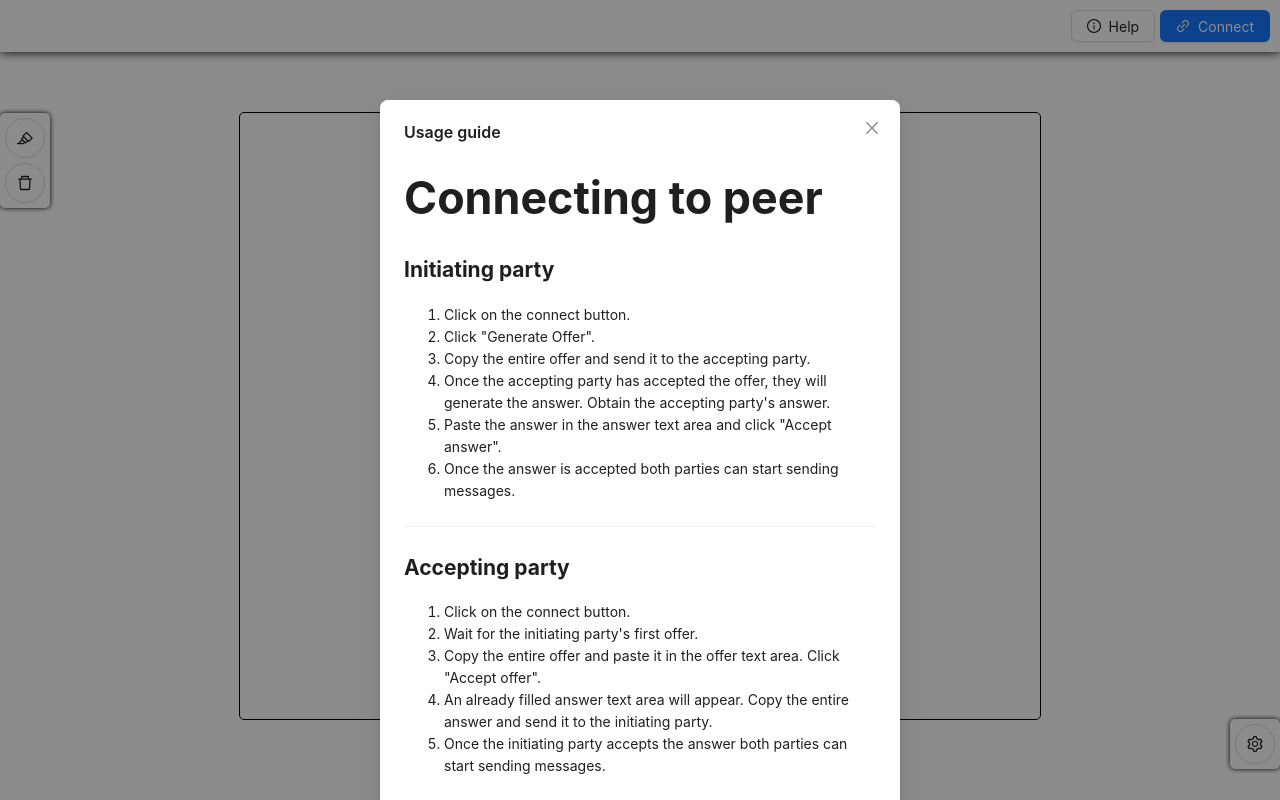
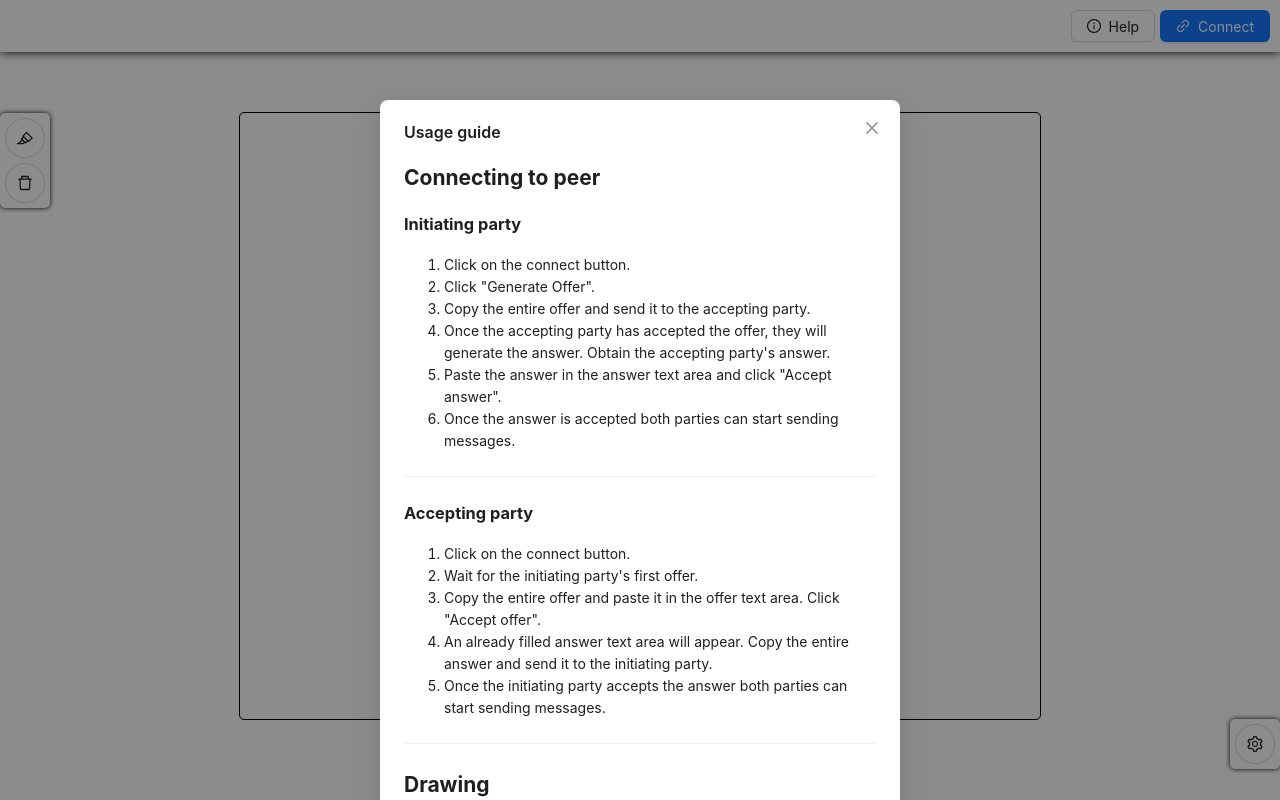
Before and after one commit to Chang-CH/draw2p, a React (Vite) app: page / in a window 1280 px wide. Both pictures are taken after a click on the button "Help". Built offline with nearby package versions, Linux system fonts and the light colour scheme.

Commit message:
add: drawing help guide

```diff
--- a/src/components/HelpDialog/index.tsx
+++ b/src/components/HelpDialog/index.tsx
@@ -1,4 +1,9 @@
-import { InfoCircleOutlined } from "@ant-design/icons";
+import {
+  DeleteOutlined,
+  HighlightOutlined,
+  InfoCircleOutlined,
+  SettingOutlined,
+} from "@ant-design/icons";
 import { Button, Divider, Modal } from "antd";
 import { useState } from "react";
 import "./styles.css";
@@ -20,8 +25,8 @@ const HelpDialog = () => {
         footer={null}
         onCancel={() => setHidden(true)}
       >
-        <h1>Connecting to peer</h1>
-        <h2>Initiating party</h2>
+        <h2>Connecting to peer</h2>
+        <h3>Initiating party</h3>
         <ol>
           <li>Click on the connect button.</li>
           <li>Click "Generate Offer".</li>
@@ -38,7 +43,7 @@ const HelpDialog = () => {
           </li>
         </ol>
         <Divider />
-        <h2>Accepting party</h2>
+        <h3>Accepting party</h3>
         <ol>
           <li>Click on the connect button.</li>
           <li>Wait for the initiating party's first offer.</li>
@@ -55,6 +60,33 @@ const HelpDialog = () => {
             sending messages.
           </li>
         </ol>
+        <Divider />
+        <h2>Drawing</h2>
+        <h3>Brushes</h3>
+        <p>Currently only 2 brushes are supported:</p>
+        <p>
+          Standard brush{" "}
+          <span>
+            <HighlightOutlined />
+          </span>
+          : click and drag to draw.
+        </p>
+        <p>
+          Eraser{" "}
+          <span>
+            <DeleteOutlined />
+          </span>
+          : Actually just a brush with white color and a thicker stroke. A
+          future update will use a more relatable icon.
+        </p>
+        <h3>Brush settings</h3>
+        <p>
+          Brush settings can be found by clicking on the settings button{" "}
+          <span>
+            <SettingOutlined />
+          </span>
+          . Currently only brush color and stroke width are supported.
+        </p>
       </Modal>
     </>
   );
```
